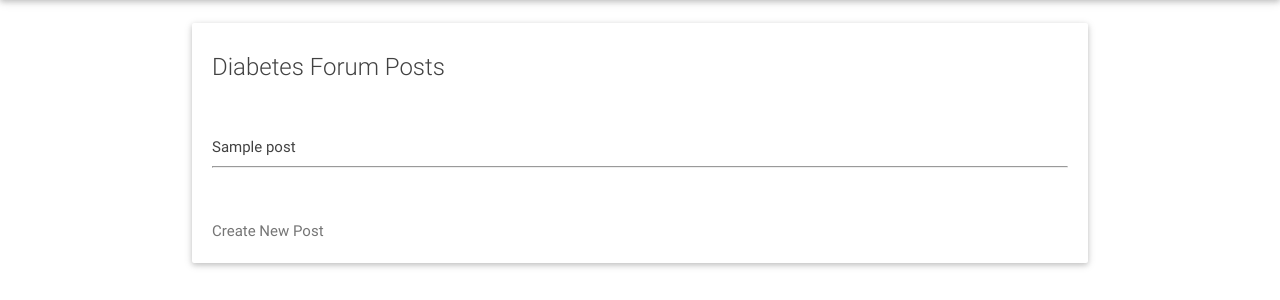
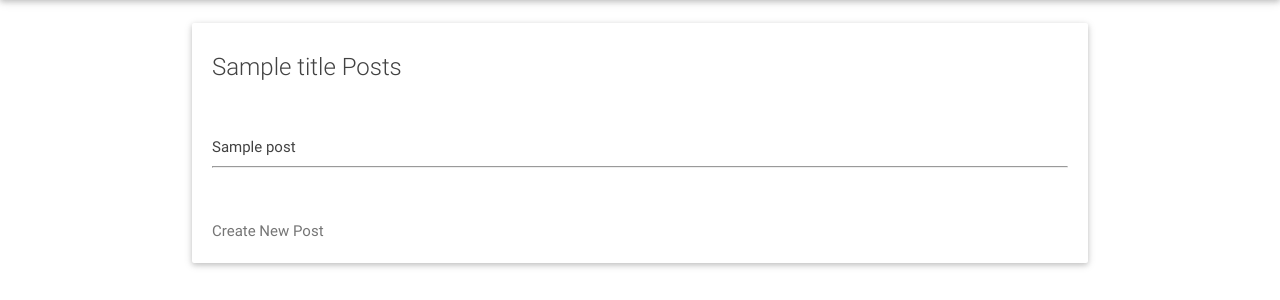
Before and after one commit to joewang704/junior-design-prototype, a Django app: template django_site/forum/templates/forum.html in a window 1280 px wide. Shown: the part 64-364 px from the top of the page. Run offline with Django 3.2, Linux system fonts and the light colour scheme; the template is opened without the code that fills it: most values are stand-ins (such as "Sample title", 1, 10 or a date in 2020); some libraries are stand-ins or nearby versions.

Commit message:
added title to single forum view

```diff
--- a/django_site/forum/templates/forum.html
+++ b/django_site/forum/templates/forum.html
@@ -18,7 +18,7 @@
         <div class="container">
             <div class="card white grey-text text-darken-3">
                 <div class="card-content">
-                    <span class="card-title">Diabetes Forum Posts</span>
+                    <span class="card-title">{{ title }} Posts</span>
                     <br><br>
 
                     {% if not posts %}
--- a/django_site/forum/views.py
+++ b/django_site/forum/views.py
@@ -26,8 +26,9 @@ def forums(request):
 @login_required
 def forum(request, forumId):
     template = loader.get_template('forum.html')
-    posts = Post.objects.filter(forum=Forum.objects.get(id=forumId))
-    context={ 'id': forumId, 'posts': posts }
+    forum = Forum.objects.get(id=forumId)
+    posts = Post.objects.filter(forum=forum)
+    context={ 'id': forumId, 'posts': posts, 'title': forum.title }
     return HttpResponse(template.render(context, request))
 
 
```
